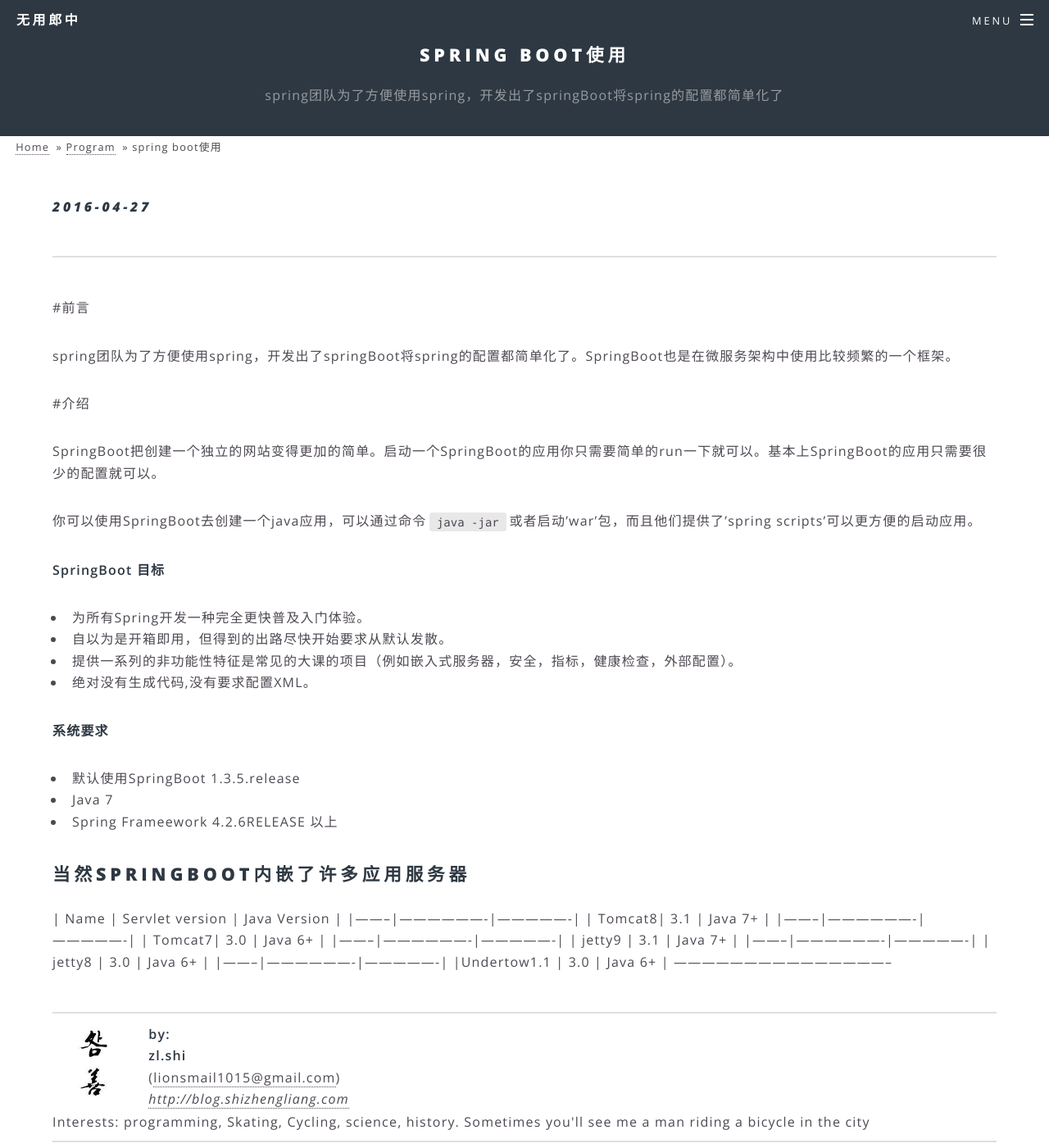
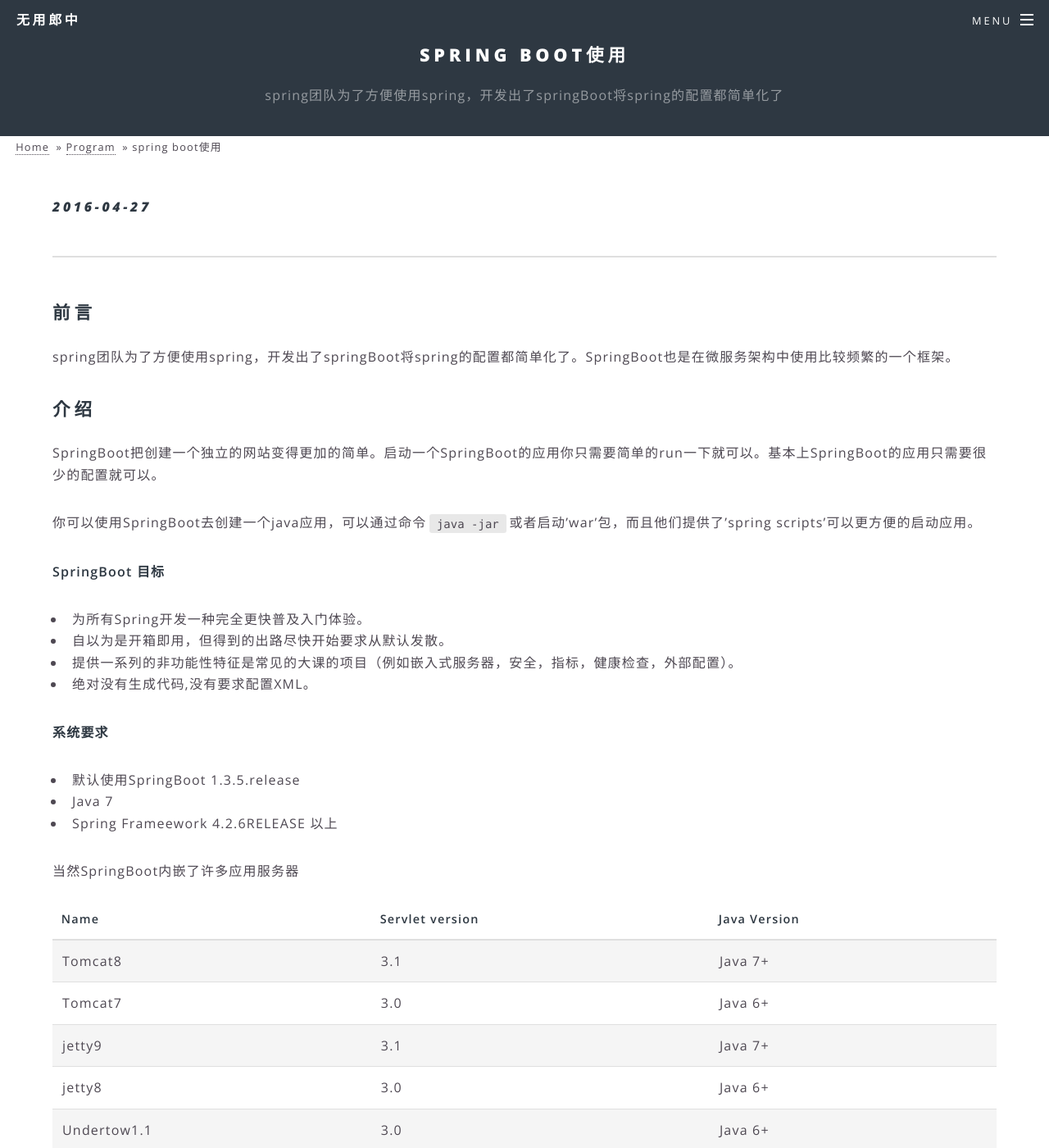
Before and after one commit to fantasylion/fantasylion.github.io, a Jekyll site: the page built from _posts/2016-04-27-spring-boot.md, in a window 1280 px wide and 1400 px high. Shown: the whole window at 82% size. Built offline with Jekyll 4.4.1, drawn with Linux system fonts in a browser that asks for light colours; comment, search, counter and statistics services are not loaded.

```diff
--- a/_posts/2016-04-27-spring-boot.md
+++ b/_posts/2016-04-27-spring-boot.md
@@ -6,12 +6,12 @@ tags: [java]
 excerpt: "spring团队为了方便使用spring，开发出了springBoot将spring的配置都简单化了"
 ---
 
-#前言
+## 前言
 
 spring团队为了方便使用spring，开发出了springBoot将spring的配置都简单化了。SpringBoot也是在微服务架构中使用比较频繁的一个框架。
 
 
-#介绍
+## 介绍
 
 SpringBoot把创建一个独立的网站变得更加的简单。启动一个SpringBoot的应用你只需要简单的run一下就可以。基本上SpringBoot的应用只需要很少的配置就可以。
 
@@ -30,17 +30,13 @@ __系统要求__
 * Java 7
 * Spring Frameework 4.2.6RELEASE 以上
 
+
 当然SpringBoot内嵌了许多应用服务器
------------------------------------------------
+
 |   Name |  Servlet version  |   Java Version |
 |--------|-------------------|----------------|
 | Tomcat8|      3.1          |   Java 7+      |
-|--------|-------------------|----------------|
 | Tomcat7|      3.0          |   Java 6+      |
-|--------|-------------------|----------------|
 | jetty9 |      3.1          |   Java 7+      |
-|--------|-------------------|----------------|
 | jetty8 |      3.0          |   Java 6+      |
-|--------|-------------------|----------------|
 |Undertow1.1  |      3.0     |   Java 6+      |
------------------------------------------------
```
